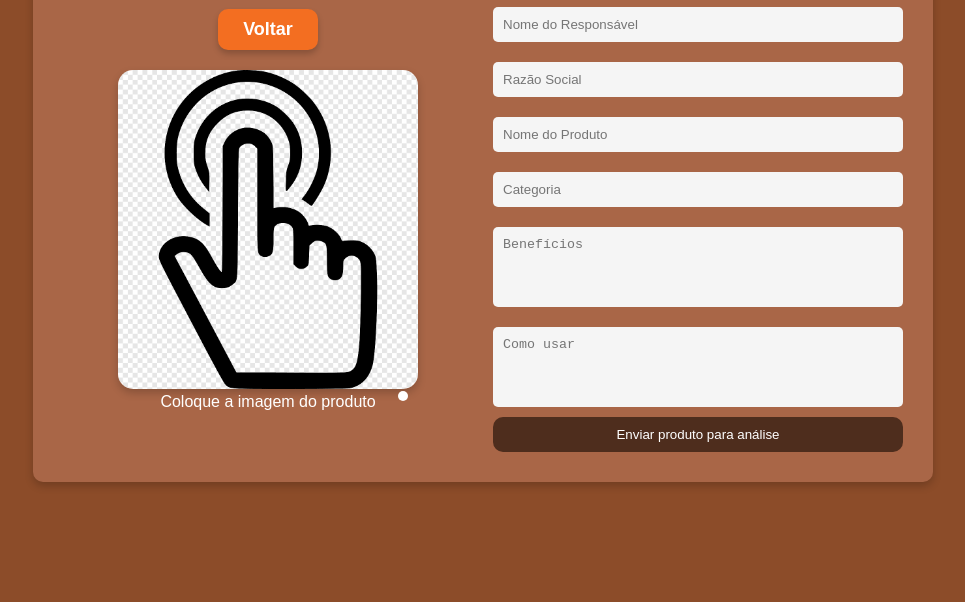
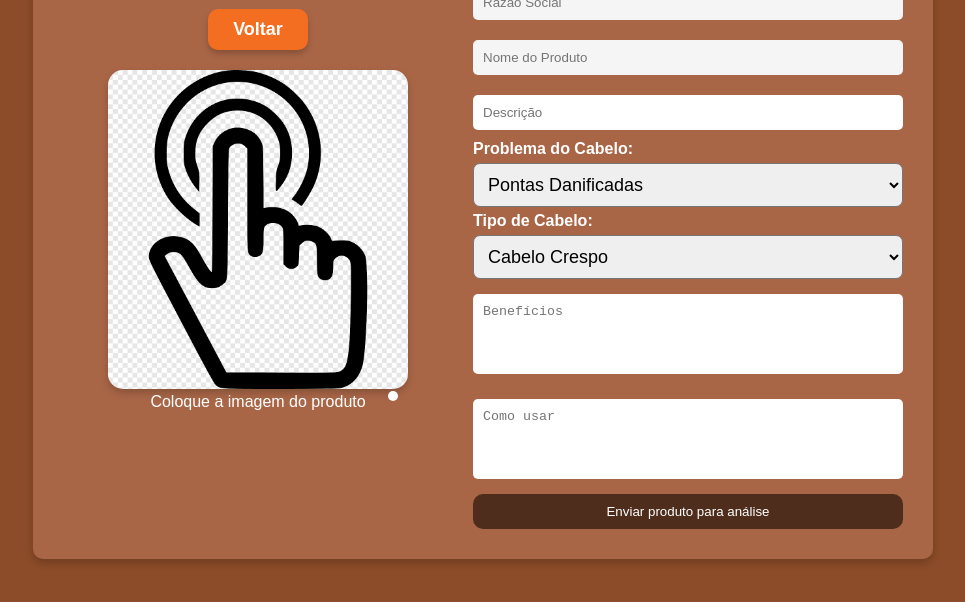
Before and after one commit to PedroIvo19/GlowHair, a plain HTML site: page CadastrarProdutos/cadastrarProdutos.html in a window 1280 px wide. Shown: the part 190-792 px from the top of the page, without its empty margins (157-1122 px from the left). Drawn offline with Linux system fonts and the light colour scheme.

Commit message:
Alteração 08/11

```diff
--- a/CadastrarProdutos/cadastrarProdutos.css
+++ b/CadastrarProdutos/cadastrarProdutos.css
@@ -148,3 +148,31 @@
 .back-link {
     text-decoration: none; /* Remove a linha azul do link */
 }
+
+
+
+
+.field {
+    display: flex;
+    flex-direction: column;
+    gap: 5px;
+}
+
+.field label {
+    font-weight: bold;
+    color: #fff;
+}
+
+.field input,
+.field textarea {
+    padding: 10px;
+    border: none;
+    border-radius: 5px;
+    background-color: #fff;
+    color: #333;
+    resize: none;
+}
+
+textarea {
+    height: 80px;
+}
--- a/CadastrarProdutos/cadastrarProdutos.html
+++ b/CadastrarProdutos/cadastrarProdutos.html
@@ -30,7 +30,35 @@
                 <input type="text" placeholder="Nome do Responsável" required id="responsavel" />
                 <input type="text" placeholder="Razão Social" required id="razaoSocial" />
                 <input type="text" placeholder="Nome do Produto" required id="nomeProduto" />
-                <input type="text" placeholder="Categoria" required id="categoria" />
+
+                <div class="field">
+                    <input type="text" placeholder="Descrição" required id="descricaoProduto" />
+                </div>
+
+
+
+                <div class="field">
+                    <label for="categoria">Problema do Cabelo:</label>
+                    <select id="categoria" name="categoria" style="width: 430px; font-size: 18px; padding: 10px; border-radius: 7px;">
+                    <option value="queda" style="font-size: 18px;">Pontas Danificadas</option>
+                    <option value="oleosidade" style="font-size: 18px;">Cabelo Oleoso</option>
+                    <option value="ressecamento" style="font-size: 18px;">Cabelo Poroso</option>
+                    <option value="caspa" style="font-size: 18px;">Cabelo com Frizz</option>
+
+                    </select>
+
+
+                    <div class="field">
+                        <label for="categoria">Tipo de Cabelo:</label>
+                        <select id="categoria" name="categoria" style="width: 430px; font-size: 18px; padding: 10px; border-radius: 7px;">
+                        <option value="queda" style="font-size: 18px;">Cabelo Crespo</option>
+                        <option value="oleosidade" style="font-size: 18px;">Cabelo Cacheado</option>
+                        <option value="ressecamento" style="font-size: 18px;">Cabelo Ondulado</option>
+                        <option value="caspa" style="font-size: 18px;">Caspa</option>
+                        <option value="frizz" style="font-size: 18px;">Cabelo Liso</option>
+                        </select>
+
+
                 <textarea placeholder="Benefícios" required id="beneficios"></textarea>
                 <textarea placeholder="Como usar" required id="comoUsar"></textarea>
                 <button type="submit">Enviar produto para análise</button>
@@ -59,12 +87,20 @@
                 comoUsar: document.getElementById("comoUsar").value,
             };
 
-            // Armazenando os dados do produto no localStorage
-            localStorage.setItem("productData", JSON.stringify(productData));
-
-            // Redirecionando para a página de análise
+            fetch('http://localhost:3001/api/produtos', {
+            method: 'POST',
+            headers: {
+                'Content-Type': 'application/json'
+            },
+            body: JSON.stringify(productData)
+        })
+        .then(response => response.json())
+        .then(data => {
+            alert(data.message);
             window.location.href = "analise.html";
-        });
+        })
+        .catch(error => console.error('Erro ao enviar produto:', error));
+    });
     </script>
 
 </body>
```
Also changed, not shown: CuidadosCabelo/CuidadoCabelo.html (+3 -3 lines), ProdutosAnalise/analise.html (+49 -2 lines), ProblemasCabelo/problemas.css (indentation only).
